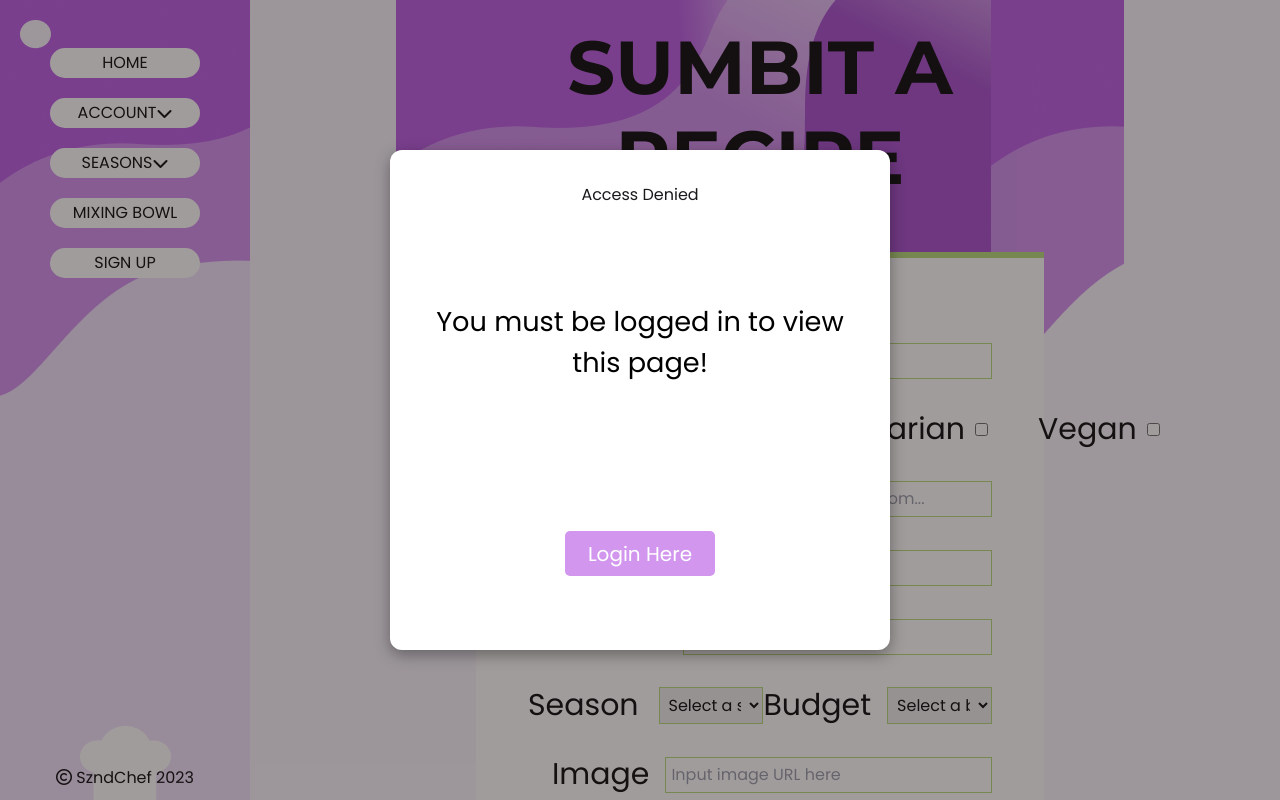
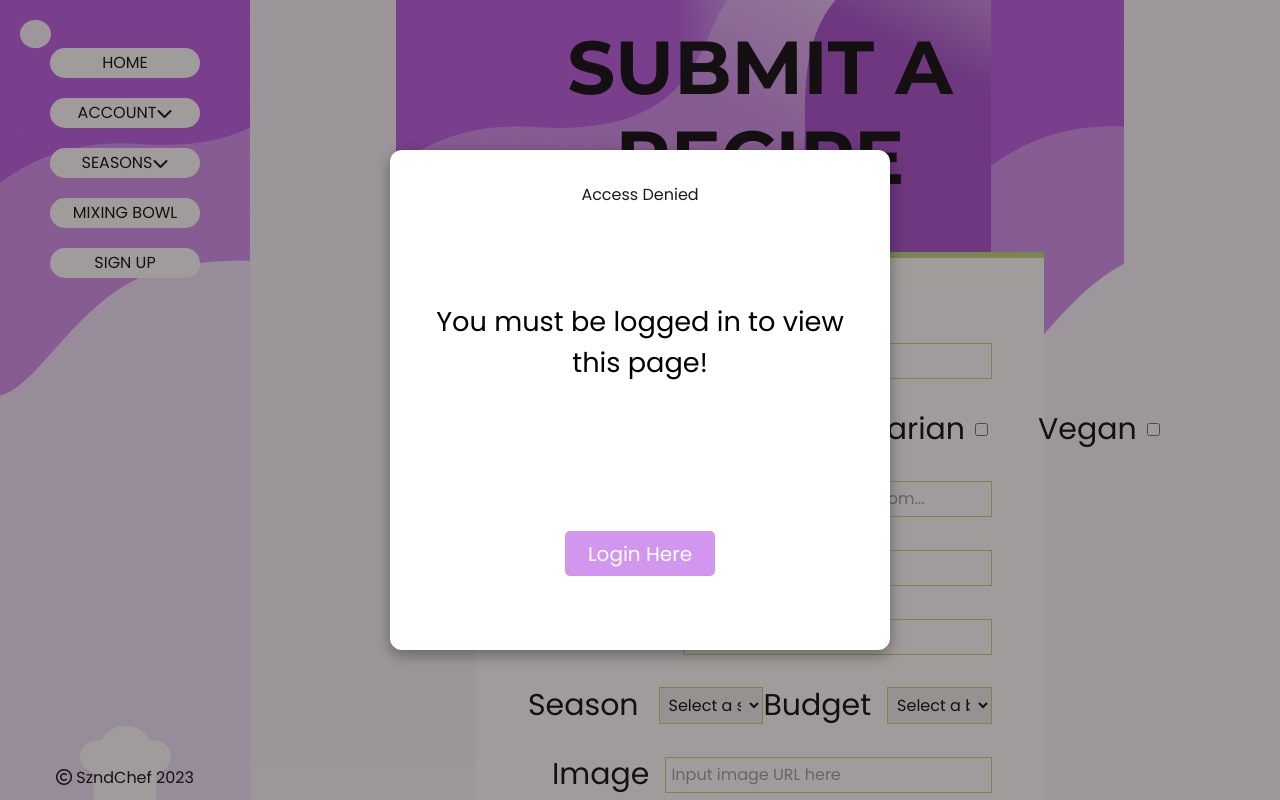
Before and after one commit to SmithNJ13/yao42_frontend, a React (Vite) app: page /recipe in a window 1280 px wide. Built offline with nearby package versions, Linux system fonts and the light colour scheme.

Commit message:
SUMBIT => SUBMIT

```diff
--- a/src/pages/Recipe/index.jsx
+++ b/src/pages/Recipe/index.jsx
@@ -29,7 +29,7 @@ const RecipePage = () => {
 
           <div className="tw-container tw-w-full tw-px-20 about tw-h-screen">
 
-            <h1 id='title' className='tw-text-center tw-mb-40'>SUMBIT A RECIPE</h1>
+            <h1 id='title' className='tw-text-center tw-mb-40'>SUBMIT A RECIPE</h1>
 
             <div className="tw-md:flex tw-no-wrap formcontainer">
 
```
